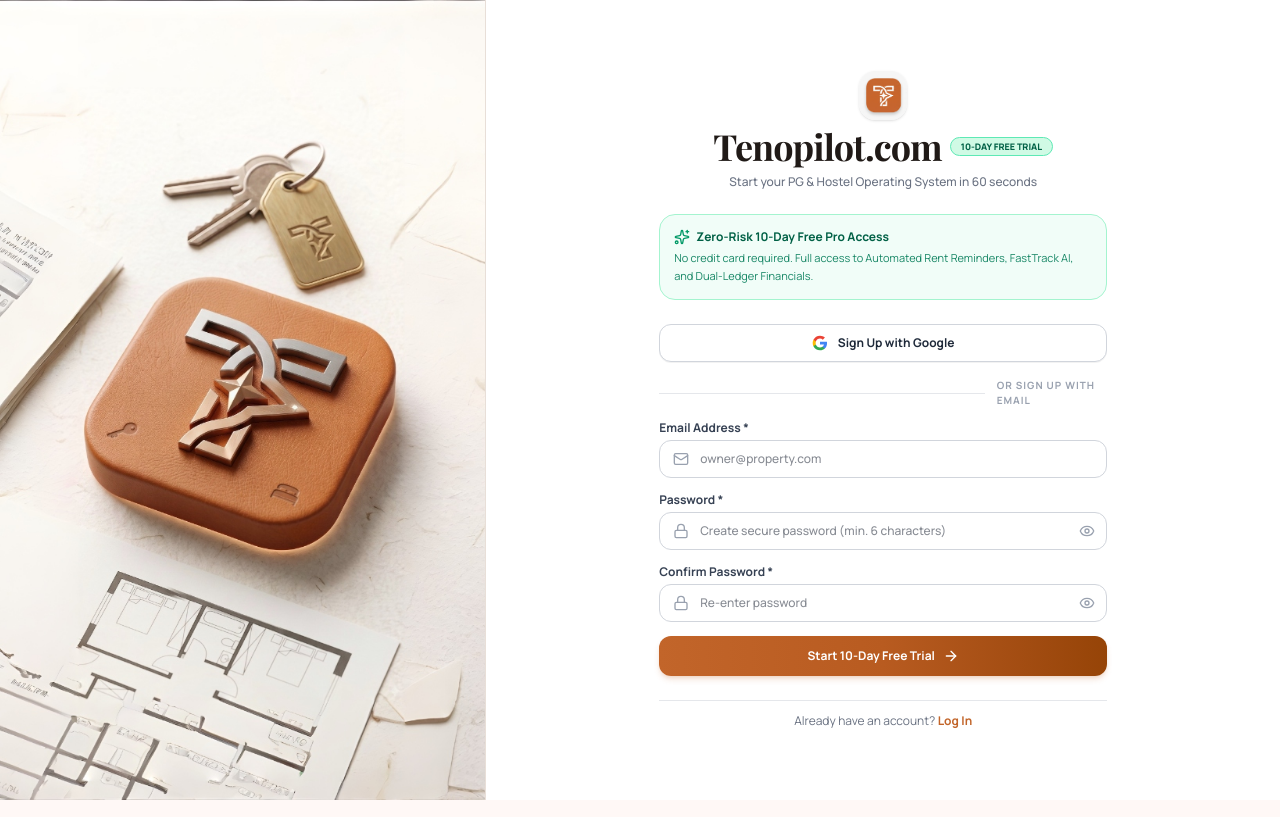
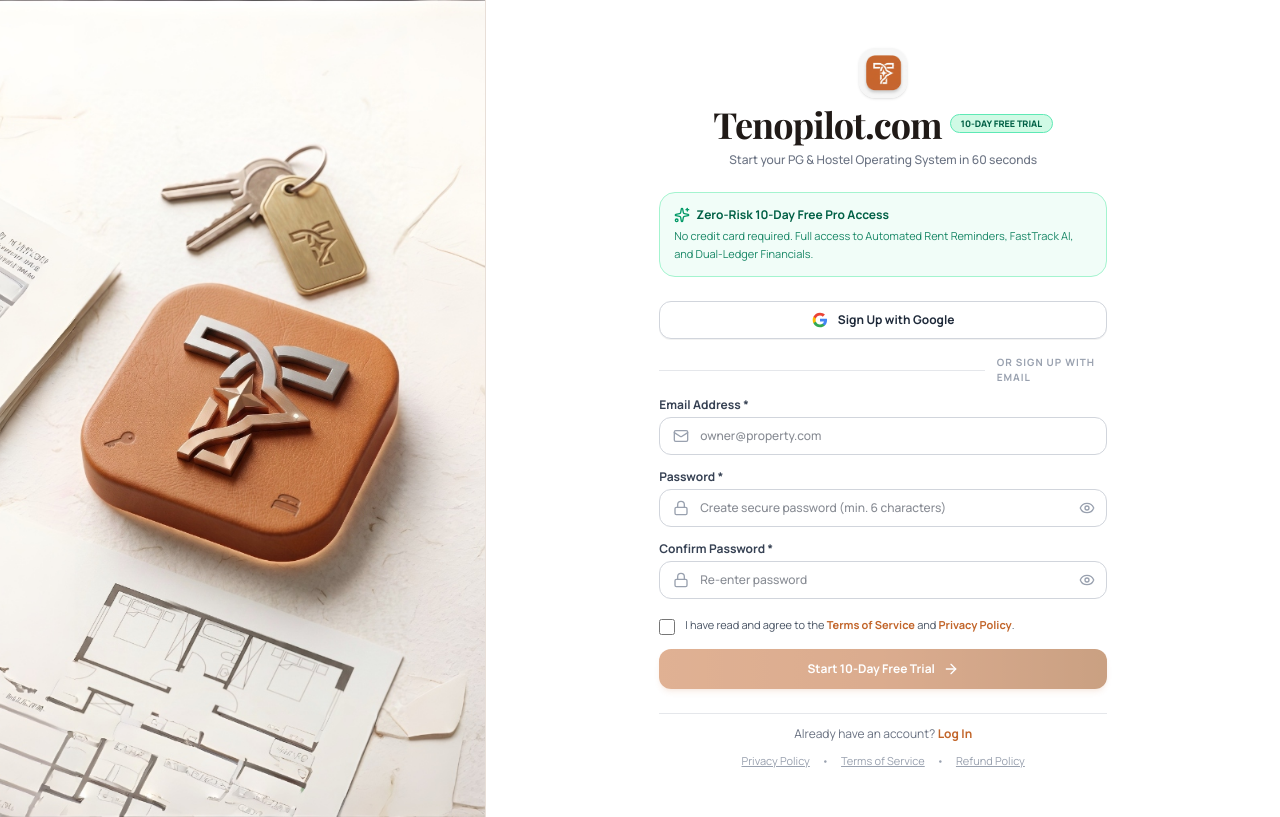
Before and after one commit to rameshdarisi03/Tenopilot.com, a Next.js app: page /signup in a window 1280 px wide. Built offline with nearby package versions, Linux system fonts and the light colour scheme; no server answers; the database is empty; a web font is replaced by a local one.

Commit message:
feat(compliance): add explicit Terms of Service and Privacy Policy consent checkboxes to Signup and Tenant Onboarding portals

```diff
--- a/app/self-onboard/[token]/page.tsx
+++ b/app/self-onboard/[token]/page.tsx
@@ -1,6 +1,7 @@
 "use client";
 
 import { use, useState, useEffect, useRef } from "react";
+import Link from "next/link";
 import {
   ShieldCheck,
   CheckCircle2,
@@ -45,6 +46,7 @@
   const [aadhaarFront, setAadhaarFront] = useState<string | null>(null);
   const [aadhaarBack, setAadhaarBack] = useState<string | null>(null);
   const [signatureName, setSignatureName] = useState("");
+  const [residentAgreedToTerms, setResidentAgreedToTerms] = useState(false);
 
   const selfieInputRef = useRef<HTMLInputElement>(null);
   const frontInputRef = useRef<HTMLInputElement>(null);
@@ -88,6 +90,11 @@
 
   const handleSubmitKYC = async () => {
     if (!matchedOccupant) return;
+
+    if (!residentAgreedToTerms) {
+      alert("Please check the box to agree to the Terms of Service and Privacy Policy to complete verification.");
+      return;
+    }
 
     // Update occupant in store
     const updated: Occupant = {
@@ -348,6 +355,37 @@
                   By submitting, I confirm that all provided details and identity documents are authentic.
                 </p>
               </div>
+
+              {/* Terms of Service & Privacy Policy Consent Checkbox */}
+              <div className="pt-2 p-3.5 rounded-xl bg-gray-50 border border-gray-200">
+                <label className="flex items-start gap-2.5 cursor-pointer text-[11px] text-gray-600 leading-snug">
+                  <input
+                    type="checkbox"
+                    checked={residentAgreedToTerms}
+                    onChange={(e) => setResidentAgreedToTerms(e.target.checked)}
+                    className="mt-0.5 w-4 h-4 rounded border-gray-300 text-emerald-600 focus:ring-emerald-600 cursor-pointer shrink-0 accent-emerald-600"
+                  />
+                  <span>
+                    I confirm my residency details, agree to the{" "}
+                    <Link
+                      href="/terms"
+                      target="_blank"
+                      className="font-bold text-[#c2652a] hover:underline"
+                    >
+                      Terms of Service
+                    </Link>{" "}
+                    and{" "}
+                    <Link
+                      href="/privacy"
+                      target="_blank"
+                      className="font-bold text-[#c2652a] hover:underline"
+                    >
+                      Privacy Policy
+                    </Link>
+                    , and consent to receiving accommodation receipts and notices via Email and WhatsApp.
+                  </span>
+                </label>
+              </div>
             </div>
 
             <div className="flex gap-3">
@@ -361,7 +399,8 @@
               <button
                 type="button"
                 onClick={handleSubmitKYC}
-                className="flex-1 py-3.5 rounded-xl bg-emerald-600 hover:bg-emerald-700 text-white font-bold text-sm shadow-md shadow-emerald-600/20 flex items-center justify-center gap-2 cursor-pointer"
+                disabled={!residentAgreedToTerms}
+                className="flex-1 py-3.5 rounded-xl bg-emerald-600 hover:bg-emerald-700 disabled:opacity-50 text-white font-bold text-sm shadow-md shadow-emerald-600/20 flex items-center justify-center gap-2 cursor-pointer"
               >
                 <CheckCircle2 className="w-4 h-4" />
                 <span>Submit Verification & Complete</span>
--- a/app/signup/page.tsx
+++ b/app/signup/page.tsx
@@ -45,6 +45,7 @@
   const [resendCooldown, setResendCooldown] = useState(0);
   const [verificationNotice, setVerificationNotice] = useState<string | null>(null);
   const [purgedActivationNotice, setPurgedActivationNotice] = useState<string | null>(null);
+  const [agreedToTerms, setAgreedToTerms] = useState(false);
 
   // 🔄 Smart Visibility & Polling Listener: Detects email verification cleanly without IndexedDB collisions
   useEffect(() => {
@@ -149,6 +150,11 @@
 
     if (password !== confirmPassword) {
       setError("Passwords do not match. Please re-enter your password.");
+      return;
+    }
+
+    if (!agreedToTerms) {
+      setError("Please check the box to agree to the Terms of Service and Privacy Policy.");
       return;
     }
 
@@ -568,10 +574,41 @@
                   </div>
                 </div>
 
+                {/* Terms of Service & Privacy Policy Consent Checkbox */}
+                <div className="pt-1">
+                  <label className="flex items-start gap-2.5 cursor-pointer text-[11px] text-gray-600 leading-snug">
+                    <input
+                      type="checkbox"
+                      checked={agreedToTerms}
+                      onChange={(e) => setAgreedToTerms(e.target.checked)}
+                      className="mt-0.5 w-4 h-4 rounded border-gray-300 text-[#c2652a] focus:ring-[#c2652a] cursor-pointer shrink-0 accent-[#c2652a]"
+                    />
+                    <span>
+                      I have read and agree to the{" "}
+                      <Link
+                        href="/terms"
+                        target="_blank"
+                        className="font-bold text-[#c2652a] hover:underline"
+                      >
+                        Terms of Service
+                      </Link>{" "}
+                      and{" "}
+                      <Link
+                        href="/privacy"
+                        target="_blank"
+                        className="font-bold text-[#c2652a] hover:underline"
+                      >
+                        Privacy Policy
+                      </Link>
+                      .
+                    </span>
+                  </label>
+                </div>
+
                 {/* Submit Button */}
                 <button
                   type="submit"
-                  disabled={isLoading}
+                  disabled={isLoading || !agreedToTerms}
                   className="w-full py-3 mt-1 rounded-xl bg-gradient-to-r from-[#c2652a] via-[#b85b20] to-[#964407] text-white font-bold text-xs shadow-md shadow-[#c2652a]/20 hover:opacity-95 transition-all cursor-pointer active:scale-98 disabled:opacity-50 flex items-center justify-center gap-2"
                 >
                   {isLoading ? (
@@ -595,6 +632,13 @@
                 Log In
               </Link>
             </p>
+            <div className="flex items-center justify-center gap-3 text-[11px] text-gray-400 pt-1">
+              <Link href="/privacy" target="_blank" className="hover:text-gray-600 underline">Privacy Policy</Link>
+              <span>•</span>
+              <Link href="/terms" target="_blank" className="hover:text-gray-600 underline">Terms of Service</Link>
+              <span>•</span>
+              <Link href="/refund-policy" target="_blank" className="hover:text-gray-600 underline">Refund Policy</Link>
+            </div>
           </div>
         </div>
       </div>
```
